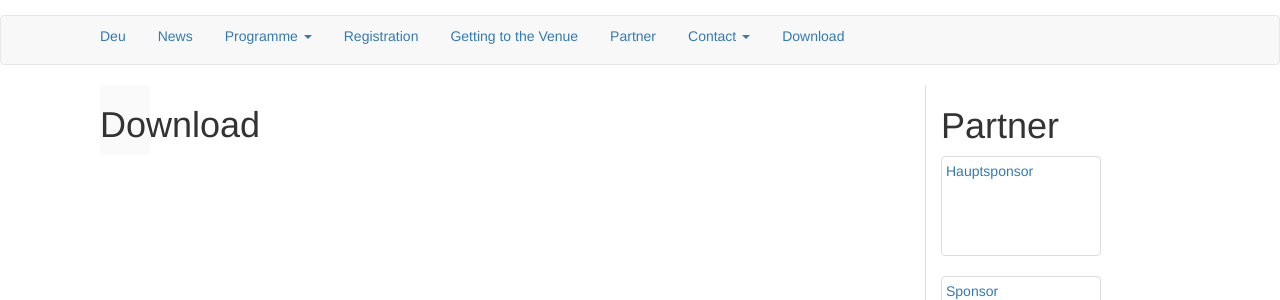
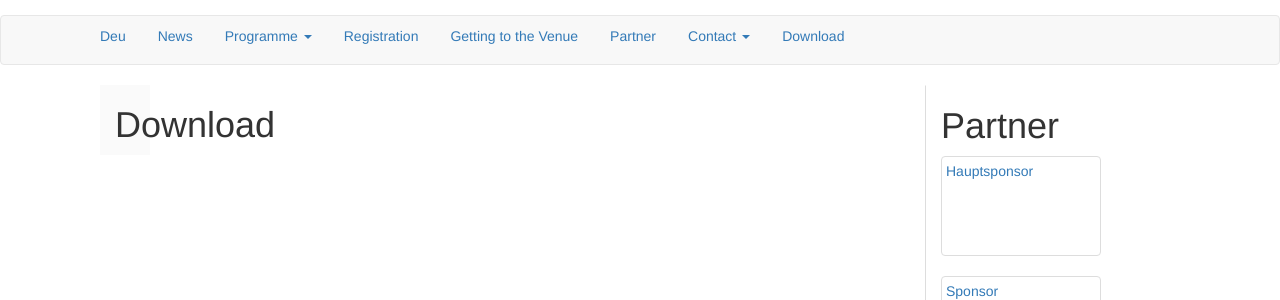
Before and after one commit to susedev/test, a Jekyll site: the page built from download.html, in a window 1280 px wide. Shown: the part 142-442 px from the top of the page. Built offline with Jekyll 4.4.1, drawn with Linux system fonts in a browser that asks for light colours; nearby versions of some CDN libraries.

Commit message:
Update page.html

```diff
--- a/_layouts/page.html
+++ b/_layouts/page.html
@@ -12,7 +12,7 @@ layout: base
 
   <div class="row-same-height row-same-height row-full-height">
     <div class="col-md-2 col-md-height col-full-height">
-      <div class="row" style="display: block; width: 50px; background-color: #FAFAFA; margin-left: 15px; box-sizing: border-box;">
+      <div class="container" style="display: block; width: 50px; background-color: #FAFAFA; margin-left: 15px; box-sizing: border-box;">
        <h1>{{ page.title }}</h1>
       </div>
     </div>
```
